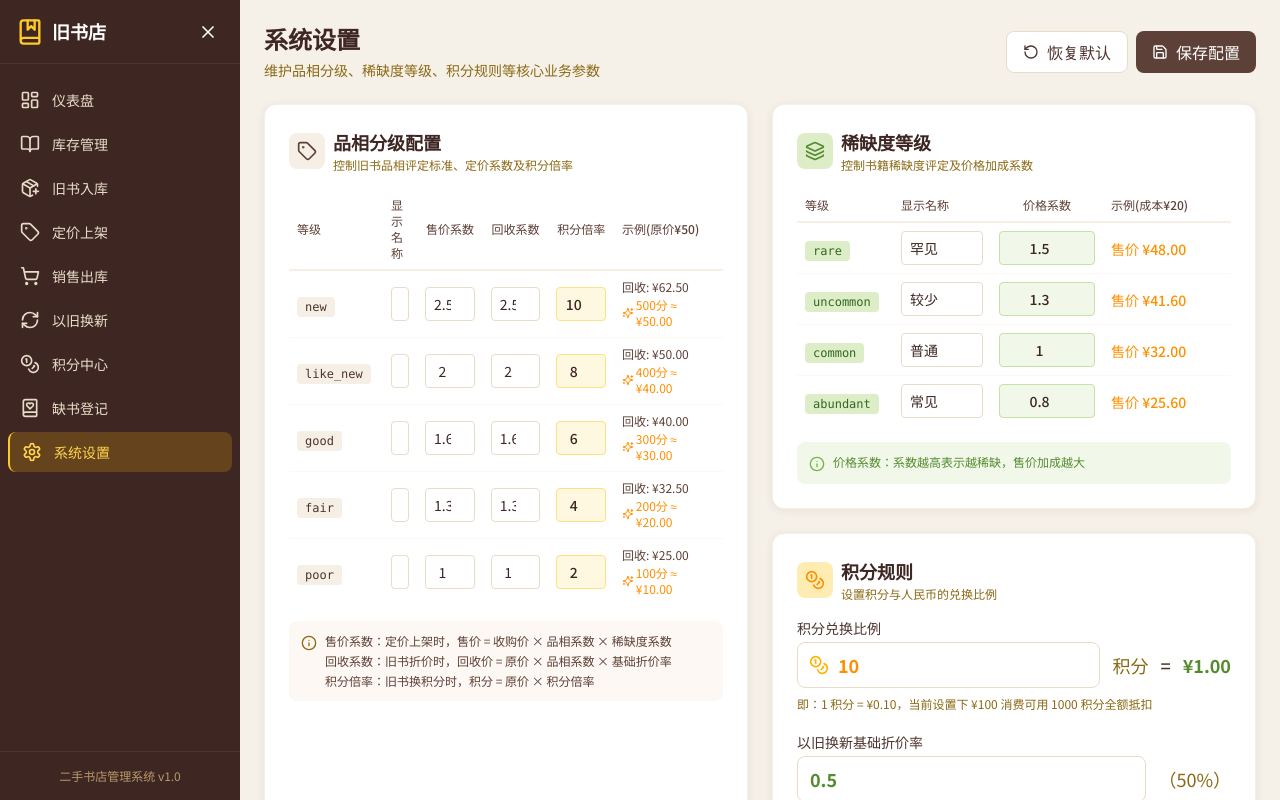
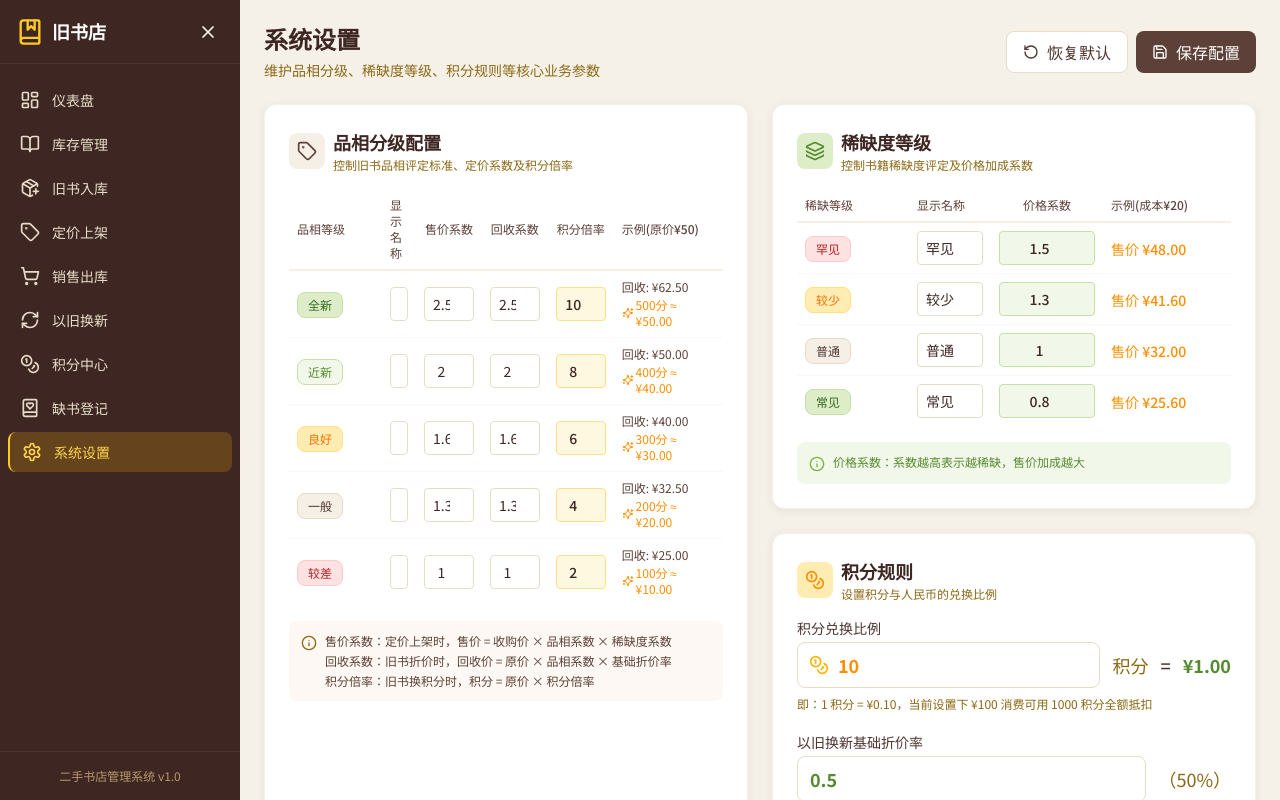
Before and after one commit to qq240098498/trae_tp63, a React (Vite) app: page /settings in a window 1280 px wide. Shown: the top 800 px of the page. Built offline with nearby package versions, Linux system fonts and the light colour scheme.

Commit message:
.1523281629553499:00e2ad84bc0f4f4f5ddc007b16a10423_6a3791863b73c5c40a86df16.6a37a5cc3b73c5c40a86ea02.6a37a5cb0720135a64f94513:Trae CN.T(2026/6/21 16:50:20)

```diff
--- a/src/components/ConditionBadge.tsx
+++ b/src/components/ConditionBadge.tsx
@@ -14,13 +14,23 @@ const conditionStyles: Record<BookCondition, string> = {
   poor: 'bg-red-100 text-red-700 border-red-200',
 };
 
+const defaultLabels: Record<BookCondition, string> = {
+  new: '全新',
+  like_new: '近新',
+  good: '良好',
+  fair: '一般',
+  poor: '较差',
+};
+
 export function ConditionBadge({ condition, size = 'md' }: ConditionBadgeProps) {
-  const labels = useSystemConfigStore((s) => s.getConditionLabels());
+  const label = useSystemConfigStore(
+    (s) => s.config.conditions.find((c) => c.key === condition)?.label
+  );
   const sizeClasses = size === 'sm' ? 'px-2 py-0.5 text-xs' : 'px-2.5 py-1 text-xs';
 
   return (
     <span className={`badge border ${conditionStyles[condition]} ${sizeClasses}`}>
-      {labels[condition]}
+      {label || defaultLabels[condition]}
     </span>
   );
 }
--- a/src/pages/InventoryPage.tsx
+++ b/src/pages/InventoryPage.tsx
@@ -22,14 +22,20 @@ import { ConditionPhotoUploader } from '@/components/ConditionPhotoUploader';
 import { useBookStore } from '@/store/useBookStore';
 import { useSystemConfigStore } from '@/store/useSystemConfigStore';
 import { formatCurrency, formatDate, formatRelativeTime } from '@/utils/format';
-import type { Book, BookCondition, BookStatus } from '@/types';
+import type { Book, BookCondition, BookStatus, ScarcityLevel } from '@/types';
 
 type ViewMode = 'grid' | 'list';
 
 export function InventoryPage() {
   const { books, updateBook, deleteBook, updateStatus } = useBookStore();
-  const conditionLabels = useSystemConfigStore((s) => s.getConditionLabels());
-  const scarcityLabels = useSystemConfigStore((s) => s.getScarcityLabels());
+  const conditions = useSystemConfigStore((s) => s.config.conditions);
+  const scarcities = useSystemConfigStore((s) => s.config.scarcities);
+  const conditionLabels = Object.fromEntries(
+    conditions.map((c) => [c.key, c.label])
+  ) as Record<BookCondition, string>;
+  const scarcityLabels = Object.fromEntries(
+    scarcities.map((sc) => [sc.key, sc.label])
+  ) as Record<ScarcityLevel, string>;
   const [searchQuery, setSearchQuery] = useState('');
   const [viewMode, setViewMode] = useState<ViewMode>('grid');
   const [selectedBook, setSelectedBook] = useState<Book | null>(null);
--- a/src/pages/PointsPage.tsx
+++ b/src/pages/PointsPage.tsx
@@ -44,13 +44,19 @@ export function PointsPage() {
   const { accounts, getOrCreateAccount, adjustPoints, setSelectedAccount, selectedAccount } =
     usePointsStore();
 
-  const pointsToYuanRate = useSystemConfigStore((s) => s.getPointsToYuanRate());
-  const yuanToPointsRate = useSystemConfigStore((s) => s.getYuanToPointsRate());
-  const conditionLabels = useSystemConfigStore((s) => s.getConditionLabels());
-  const conditionPointsFactors = useSystemConfigStore((s) => s.getConditionPointsFactors());
-  const conditionPointsList = useSystemConfigStore((s) =>
-    s.config.conditions.map((c) => ({ label: c.label, factor: c.pointsFactor }))
-  );
+  const conditions = useSystemConfigStore((s) => s.config.conditions);
+  const pointsToYuanRate = useSystemConfigStore((s) => s.config.points.yuanPerPoints);
+  const yuanToPointsRate = useSystemConfigStore((s) => s.config.points.pointsPerYuan);
+  const conditionLabels = Object.fromEntries(
+    conditions.map((c) => [c.key, c.label])
+  ) as Record<string, string>;
+  const conditionPointsFactors = Object.fromEntries(
+    conditions.map((c) => [c.key, c.pointsFactor])
+  ) as Record<string, number>;
+  const conditionPointsList = conditions.map((c) => ({
+    label: c.label,
+    factor: c.pointsFactor,
+  }));
 
   const pointsRuleText = conditionPointsList
     .map((c) => `${c.label}×${c.factor}`)
--- a/src/pages/PricingPage.tsx
+++ b/src/pages/PricingPage.tsx
@@ -13,7 +13,10 @@ import type { Book } from '@/types';
 
 export function PricingPage() {
   const { books, updatePrice, updateStatus, autoPriceBook } = useBookStore();
-  const scarcityLabels = useSystemConfigStore((s) => s.getScarcityLabels());
+  const scarcities = useSystemConfigStore((s) => s.config.scarcities);
+  const scarcityLabels = Object.fromEntries(
+    scarcities.map((sc) => [sc.key, sc.label])
+  ) as Record<string, string>;
   const [searchQuery, setSearchQuery] = useState('');
   const [selectedBooks, setSelectedBooks] = useState<string[]>([]);
   const [editingBook, setEditingBook] = useState<Book | null>(null);
--- a/src/pages/SalesPage.tsx
+++ b/src/pages/SalesPage.tsx
@@ -55,7 +55,7 @@ export function SalesPage() {
   const { cart, addToCart, removeFromCart, updateCartQuantity, clearCart, getCartTotal, checkout, sales } =
     useSaleStore();
   const { deductPoints, getAccountByPhone } = usePointsStore();
-  const pointsToYuanRate = useSystemConfigStore((s) => s.getPointsToYuanRate());
+  const pointsToYuanRate = useSystemConfigStore((s) => s.config.points.yuanPerPoints);
 
   const onSaleBooks = books.filter((b) => b.status === 'on_sale');
   const filteredBooks = onSaleBooks.filter(
--- a/src/pages/SettingsPage.tsx
+++ b/src/pages/SettingsPage.tsx
@@ -16,6 +16,21 @@ import { useSystemConfigStore } from '@/store/useSystemConfigStore';
 import { formatDateTime, formatCurrency } from '@/utils/format';
 import { calculateTradeInPoints, convertPointsToYuan, calculateTradeInValue, calculateSalePrice } from '@/utils/pricing';
 import type { BookCondition, ScarcityLevel } from '@/types';
+
+const conditionBadgeStyles: Record<BookCondition, string> = {
+  new: 'bg-olive-100 text-olive-700 border-olive-200',
+  like_new: 'bg-olive-50 text-olive-600 border-olive-200',
+  good: 'bg-amber-100 text-amber-700 border-amber-200',
+  fair: 'bg-brown-100 text-brown-700 border-brown-200',
+  poor: 'bg-red-100 text-red-700 border-red-200',
+};
+
+const scarcityBadgeStyles: Record<ScarcityLevel, string> = {
+  rare: 'bg-red-100 text-red-700 border-red-200',
+  uncommon: 'bg-amber-100 text-amber-700 border-amber-200',
+  common: 'bg-brown-100 text-brown-700 border-brown-200',
+  abundant: 'bg-olive-100 text-olive-700 border-olive-200',
+};
 
 export function SettingsPage() {
   const {
@@ -108,7 +123,7 @@ export function SettingsPage() {
             <table className="w-full">
               <thead>
                 <tr className="border-b-2 border-brown-100">
-                  <th className="px-2 py-2 text-left text-xs font-medium text-brown-600 w-24">等级</th>
+                  <th className="px-2 py-2 text-left text-xs font-medium text-brown-600 w-28">品相等级</th>
                   <th className="px-2 py-2 text-left text-xs font-medium text-brown-600">显示名称</th>
                   <th className="px-2 py-2 text-center text-xs font-medium text-brown-600 w-20">
                     售价系数
@@ -131,8 +146,8 @@ export function SettingsPage() {
                   return (
                     <tr key={cond.key}>
                       <td className="px-2 py-2">
-                        <span className="inline-flex items-center px-2 py-0.5 rounded bg-brown-100 text-brown-700 text-xs font-mono">
-                          {cond.key}
+                        <span className={`inline-flex items-center px-2.5 py-1 rounded-lg border text-xs font-medium ${conditionBadgeStyles[cond.key as BookCondition]}`}>
+                          {cond.label}
                         </span>
                       </td>
                       <td className="px-2 py-2">
@@ -229,7 +244,7 @@ export function SettingsPage() {
               <table className="w-full">
                 <thead>
                   <tr className="border-b-2 border-brown-100">
-                    <th className="px-2 py-2 text-left text-xs font-medium text-brown-600 w-24">等级</th>
+                    <th className="px-2 py-2 text-left text-xs font-medium text-brown-600 w-28">稀缺等级</th>
                     <th className="px-2 py-2 text-left text-xs font-medium text-brown-600">显示名称</th>
                     <th className="px-2 py-2 text-center text-xs font-medium text-brown-600 w-28">
                       价格系数
@@ -245,8 +260,8 @@ export function SettingsPage() {
                     return (
                       <tr key={sc.key}>
                         <td className="px-2 py-2">
-                          <span className="inline-flex items-center px-2 py-0.5 rounded bg-olive-100 text-olive-700 text-xs font-mono">
-                            {sc.key}
+                          <span className={`inline-flex items-center px-2.5 py-1 rounded-lg border text-xs font-medium ${scarcityBadgeStyles[sc.key as ScarcityLevel]}`}>
+                            {sc.label}
                           </span>
                         </td>
                         <td className="px-2 py-2">
--- a/src/pages/StockInPage.tsx
+++ b/src/pages/StockInPage.tsx
@@ -15,8 +15,14 @@ import type { BookCondition, ScarcityLevel, BookFormData, IsbnLookupResult, Book
 type InputMode = 'scan' | 'manual';
 
 export function StockInPage() {
-  const conditionLabels = useSystemConfigStore((s) => s.getConditionLabels());
-  const scarcityLabels = useSystemConfigStore((s) => s.getScarcityLabels());
+  const conditions = useSystemConfigStore((s) => s.config.conditions);
+  const scarcities = useSystemConfigStore((s) => s.config.scarcities);
+  const conditionLabels = Object.fromEntries(
+    conditions.map((c) => [c.key, c.label])
+  ) as Record<BookCondition, string>;
+  const scarcityLabels = Object.fromEntries(
+    scarcities.map((s) => [s.key, s.label])
+  ) as Record<ScarcityLevel, string>;
   const [mode, setMode] = useState<InputMode>('scan');
   const [isbn, setIsbn] = useState('');
   const [isLookupLoading, setIsLookupLoading] = useState(false);
--- a/src/pages/TradeInPage.tsx
+++ b/src/pages/TradeInPage.tsx
@@ -42,9 +42,14 @@ export function TradeInPage() {
   const { tradeIns, addTradeIn } = useSaleStore();
   const { addPoints, deductPoints, getAccountByPhone, getOrCreateAccount } = usePointsStore();
 
-  const conditionLabels = useSystemConfigStore((s) => s.getConditionLabels());
-  const conditionPointsFactors = useSystemConfigStore((s) => s.getConditionPointsFactors());
-  const pointsToYuanRate = useSystemConfigStore((s) => s.getPointsToYuanRate());
+  const conditions = useSystemConfigStore((s) => s.config.conditions);
+  const conditionLabels = Object.fromEntries(
+    conditions.map((c) => [c.key, c.label])
+  ) as Record<BookCondition, string>;
+  const conditionPointsFactors = Object.fromEntries(
+    conditions.map((c) => [c.key, c.pointsFactor])
+  ) as Record<BookCondition, number>;
+  const pointsToYuanRate = useSystemConfigStore((s) => s.config.points.yuanPerPoints);
 
   const [tradeMode, setTradeMode] = useState<TradeInMode>('value');
 
```
